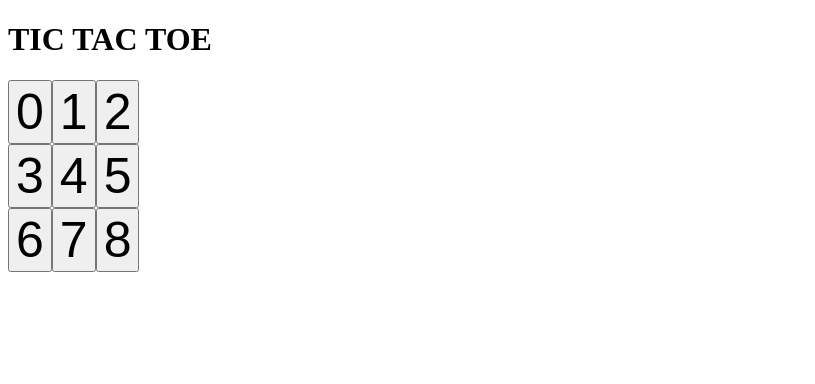
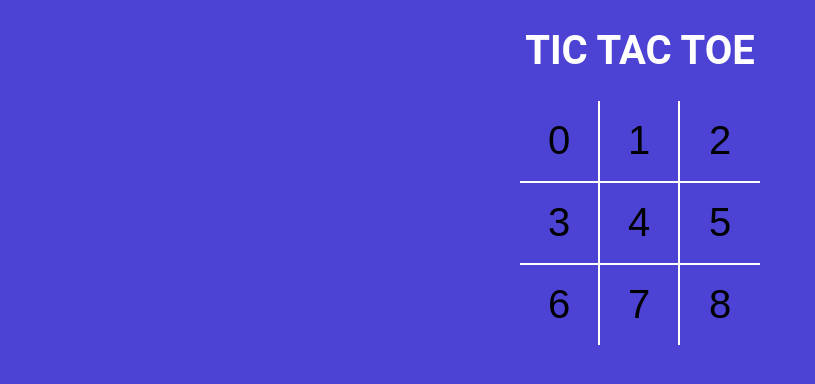
Before and after one commit to SomdevChatterjee/tictactoe, a React (Vite) app: page / in a window 1280 px wide. Shown: the top 384 px of the page, without its empty margins (0-815 px from the left). Built offline with nearby package versions, Linux system fonts and the light colour scheme.

Commit message:
added sass file to style the board

```diff
--- a/package.json
+++ b/package.json
@@ -27,6 +27,7 @@
     "eslint-plugin-react": "^7.31.8",
     "prettier": "^2.7.1",
     "rimraf": "^3.0.2",
+    "sass": "^1.54.9",
     "vite": "^3.0.2"
   },
   "babel": {
--- a/src/App.jsx
+++ b/src/App.jsx
@@ -1,8 +1,8 @@
 import React from "react";
 import Board from "./components/Board";
-
+import "./styles/root.scss";
 export default () => (
-  <div>
+  <div className="app">
     <h1>TIC TAC TOE</h1>
     <Board />
   </div>
--- a/src/components/Board.jsx
+++ b/src/components/Board.jsx
@@ -2,23 +2,18 @@
 import Square from './Square'
 const Board = () => {
   return (
-    <div>
-      <div>
+    <div className='board'>
+      <div className='board-row'>
         <Square value = {0} />
         <Square value = {1} />
         <Square value = {2} />
       </div>
-      <div>
+      <div className='board-row'>
          <Square value = {3}/>
-         <Square value = {4}>
-          <p>
-            sjknfn
-          </p>
-         </Square>
-
+         <Square value = {4}/>
          <Square value = {5}/>
       </div>
-      <div>
+      <div className='board-row'>
         <Square value = {6}/>
         <Square value = {7}/>
         <Square value = {8}/>
--- a/src/components/Square.jsx
+++ b/src/components/Square.jsx
@@ -3,7 +3,7 @@
 const Square = ({value}) => {
     console.log();
   return (
-        <button type='button'>{value}</button>
+        <button type='button' className='square'>{value}</button>
   )
 }
 
--- a/src/components/Square.style.css
+++ b/src/components/Square.style.css
@@ -1,3 +1,7 @@
 button{
     font-size: 50px;
 }
+
+.btn{
+    color: #ff0000;
+}
--- /dev/null
+++ b/src/styles/root.scss
@@ -0,0 +1,172 @@
+$green: #12e177;
+$orange: #ffc72a;
+$blue: #4c43d4;
+
+body {
+  font-family: 'Roboto', sans-serif;
+  background-color: $blue;
+  color: #fff;
+  padding: 0;
+  margin: 0;
+}
+
+button {
+  background: none;
+  border: none;
+  outline: none;
+  &:hover {
+    cursor: pointer;
+  }
+}
+
+.app {
+  font-size: 20px;
+  display: flex;
+  flex-direction: column;
+  align-items: center;
+}
+
+.text-green {
+  color: $green;
+}
+
+.text-orange {
+  color: $orange;
+}
+
+.history-wrapper {
+  width: 300px;
+  text-align: center;
+  margin-bottom: 20px;
+  .history {
+    display: inline-block;
+    padding: 0;
+    margin: 0;
+    li {
+      list-style: none;
+      text-align: left;
+      &:before {
+        content: '';
+        border-radius: 50%;
+        display: inline-block;
+        height: 5px;
+        width: 5px;
+        background-color: $green;
+        margin-right: 4px;
+        margin-bottom: 1px;
+      }
+
+      .btn-move {
+    	  color: #fff;
+        &.active {
+          font-weight: bold;
+          color: $green;
+        }
+      }
+    }
+  }
+}
+
+.status-message {
+	margin-bottom: 30px;
+	font-size: 1.2rem;
+	font-weight: lighter;
+	span {
+	  font-weight: normal;
+	}
+}
+
+.btn-reset {
+  font-size: 0.8rem;
+  color: #fff;
+  border-radius: 15px;
+  padding: 12px 18px;
+  margin-top: 25px;
+  transition: all 0.2s;
+  background-color: $blue;
+  box-shadow: 0px 0px 0px 1px $orange;
+  &.active {
+    background-color: $orange;
+    box-shadow: none;
+  }
+}
+
+.board {
+  .board-row {
+    display: flex;
+    flex-direction: row;
+    border-bottom: 2px solid #fff;
+    &:last-child {
+      border-bottom: none;
+    }
+    .square {
+      width: 80px;
+      height: 80px;
+      border-right: 2px solid #fff;
+      font-size: 2.5rem;
+      padding: 0;
+      overflow: hidden;
+      transition: all 0.2s;
+      &:last-child {
+        border-right: none;
+      }
+      &.winning {
+			  animation: scaleText 1.4s infinite;
+			  @keyframes scaleText {
+			    0% {
+			      transform: 2.5rem;
+			    }
+			    50% {
+			      font-size: 3.5rem;
+			    }
+			    100% {
+			      font-size: 2.5rem;
+			    }
+			  }
+			}
+    }
+  }
+}
+
+.bg-balls {
+  position: fixed;
+  top: 0;
+  left: 0;
+  right: 0;
+  bottom: 0;
+  min-width: 100%;
+  z-index: -1;
+
+  &:before,
+  &:after {
+    content: '';
+    position: absolute;
+    width: 150px;
+    height: 150px;
+    border-radius: 50%;
+  }
+
+  &:before {
+    background-color: $orange;
+    right: -75px;
+    bottom: -75px;
+    @media screen and (min-width: 476px) {
+      width: 220px;
+      height: 220px;
+      right: -110px;
+      bottom: -110px;
+    }
+  }
+
+  &:after {
+    background-color: $green;
+    top: -75px;
+    left: -75px;
+    @media screen and (min-width: 476px) {
+      width: 220px;
+      height: 220px;
+      top: -110px;
+      left: -110px;
+    }
+  }
+}
```
Also changed, not shown: 1 other file (tests, documents, lock files or other folders).
